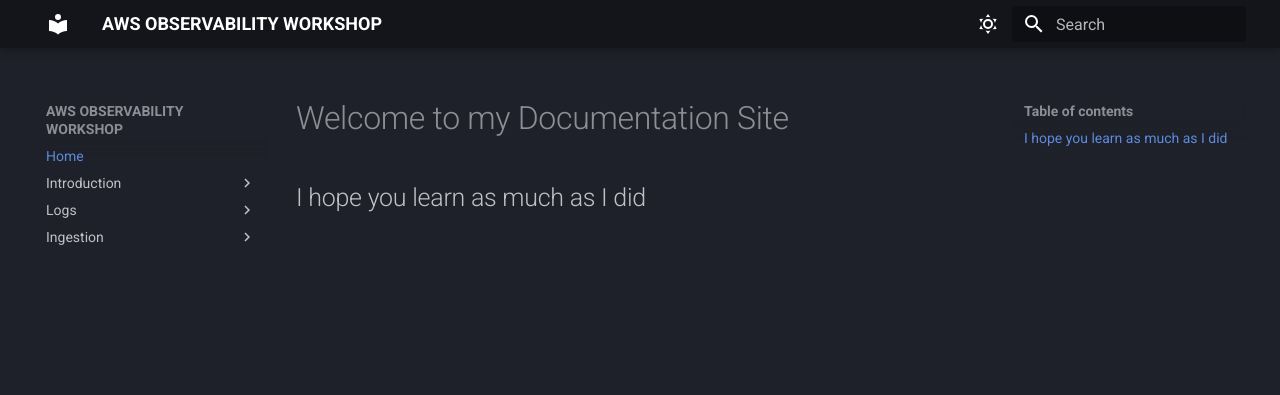
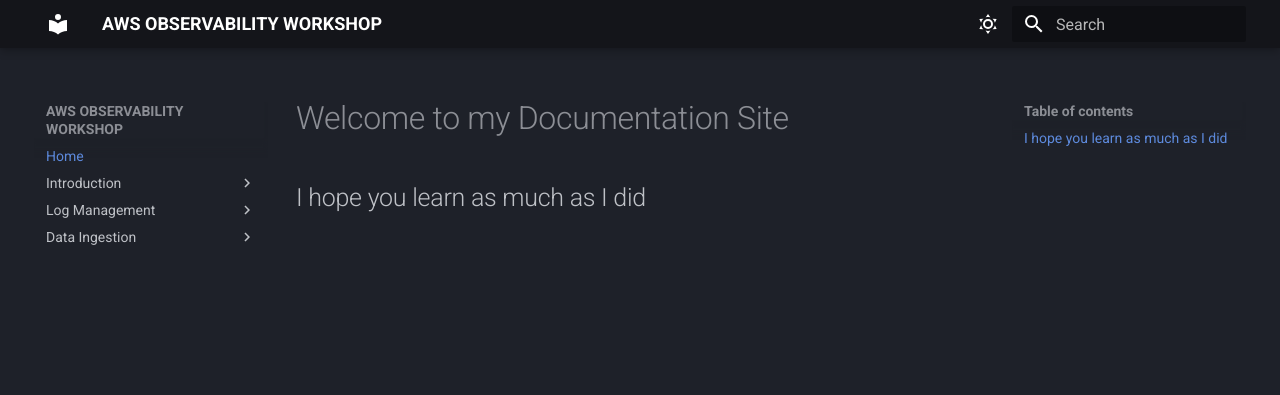
Before and after one commit to PRappalini/AWS-OBSERVABILITY-WORKSHOP, an MkDocs documentation site: the page built from docs/index.md, in a window 1280 px wide. Shown: the top 395 px of the page. Built offline with MkDocs 1.6.1 and Material for MkDocs 9.7.7, drawn with Linux system fonts in a browser that asks for light colours.

Commit message:
Update mkdocs.yml

```diff
--- a/mkdocs.yml
+++ b/mkdocs.yml
@@ -26,13 +26,13 @@ nav:
     - Introduction to AWS Observability: "00-aws_observability.md"
     - Observability with Amazon CloudWatch: "00-observability_with_amazon_cloudwatch.md"
     - What you'll learn: "01-learn.md"
-    - Application architecture: "02-application architecture.md"
+    - Application architecture: "02-application_architecture.md"
     - Using the CloudFormation console: "03-cloudformation_console.md"
     - Workshop pre-requisites: "04-workshop_pre-requisites.md"
-  - Logs:
+  - Log Management:
     - Logs and Log Management: "05-logs_and_log_management.md"
     - CloudWatch Logs and log groups: "06-cloudwatch_logs_and_log_groups.md"
-  - Ingestion:
+  - Data Ingestion:
     - Ingestion - data sources: "07-ingestion-data_sources.md"
     - Ingestion - enablement rules: "08-ingestion-enablement_rules.md"
     - Ingestion - telemetry pipelines: "09-ingestion-telemetry_pipelines.md"
```
